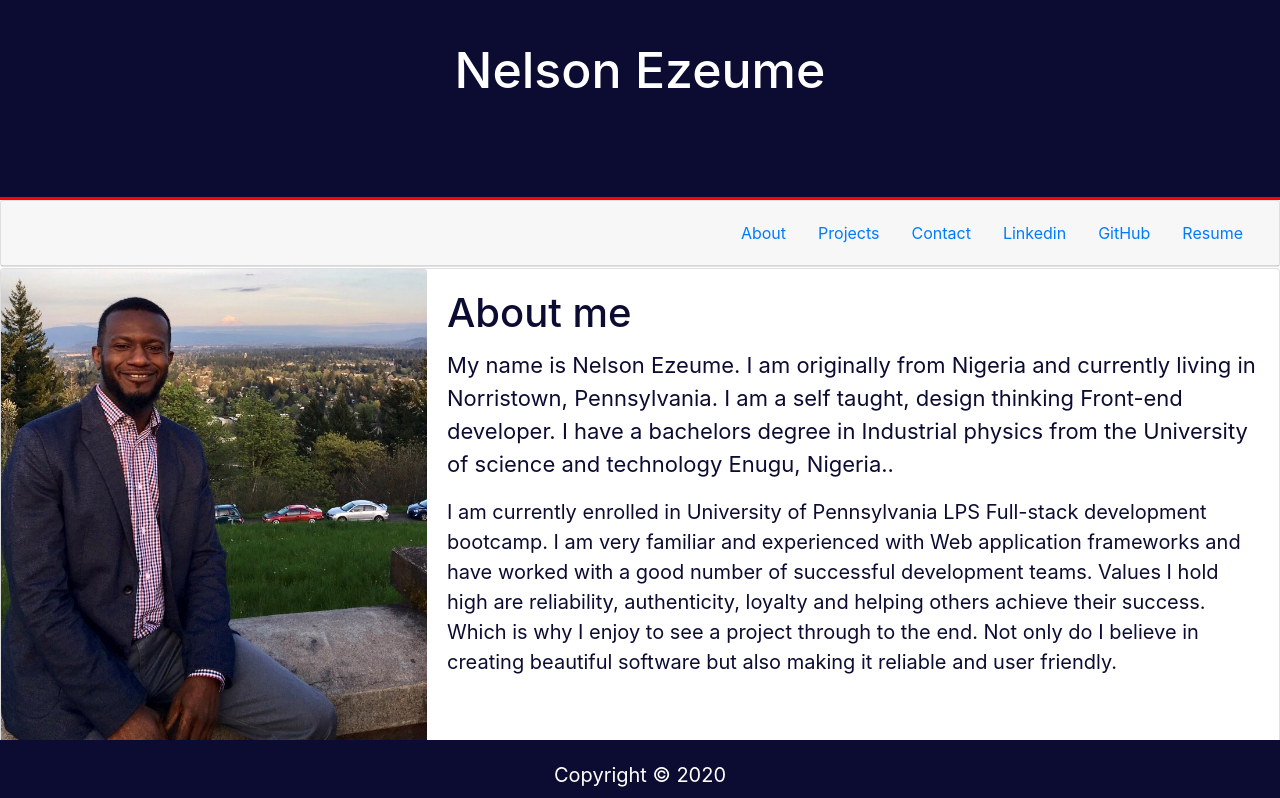
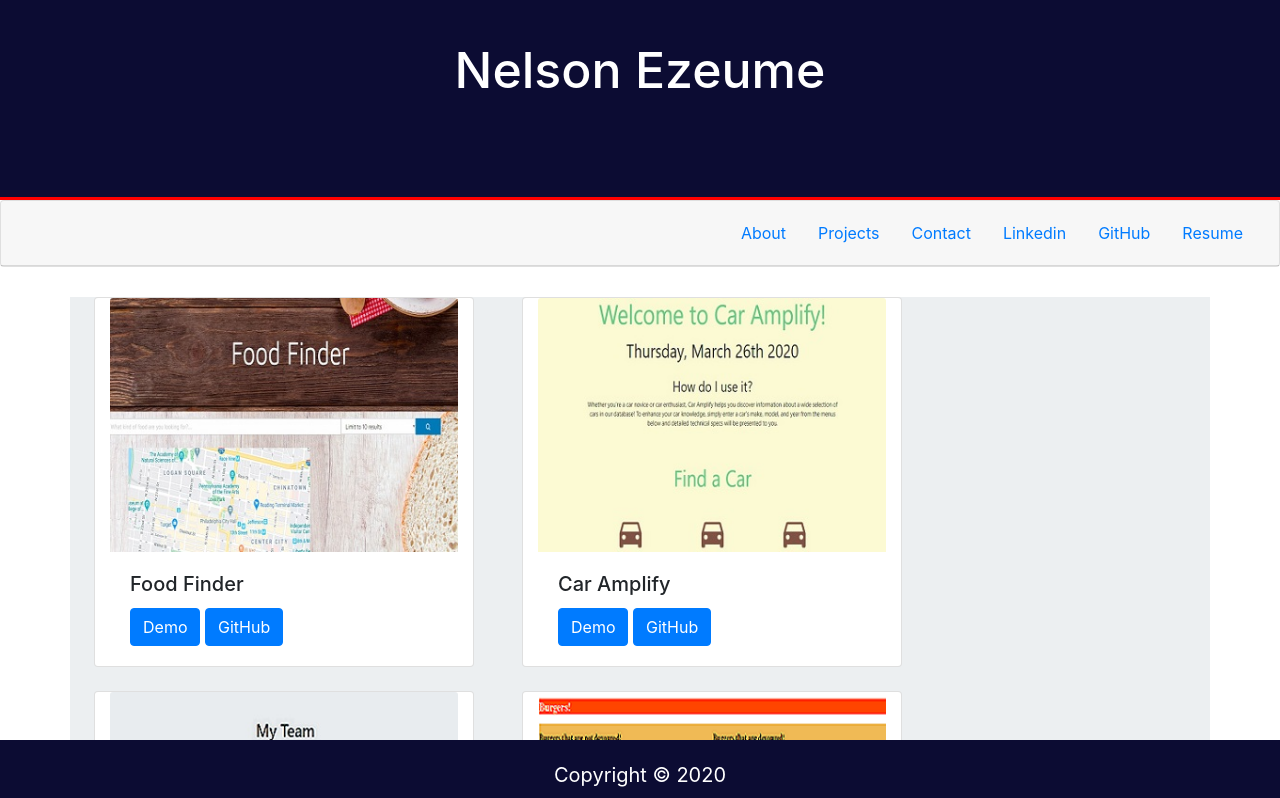
Before and after one commit to ezeume/portfolio, a React (Create React App) app: page /Project in a window 1280 px wide. Shown: the top 798 px of the page. Built offline with nearby package versions, Linux system fonts and the light colour scheme.

Commit message:
added exact to About path

```diff
--- a/src/App.js
+++ b/src/App.js
@@ -12,9 +12,9 @@ function App() {
       <div>
         <Header />
         <Switch>
-        <Route path="/" component={About} />
-        <Route exact path="/project" component={Project} />
-        <Route exact path="/contact" component={Contact} />
+        <Route exact path="/" component={About} />
+        <Route path="/project" component={Project} />
+        <Route path="/contact" component={Contact} />
         <Route path="*" component={About} />
         </Switch>
         <Footer />
```
